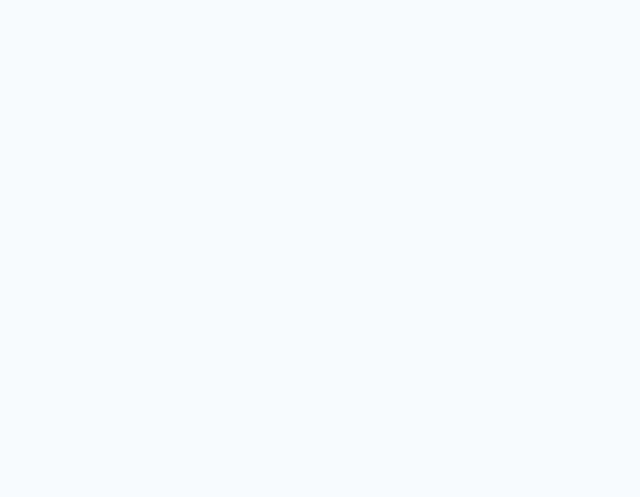
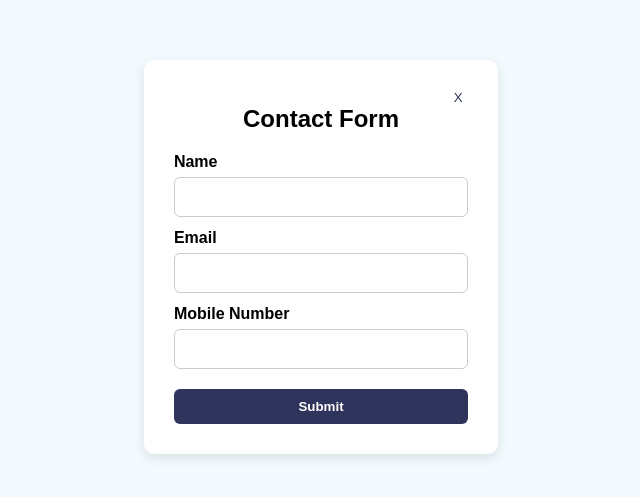
Before and after one commit to SatyamSingh432/grad-next, a React (Vite) app: page /cohort in a window 1280 px wide. Before the commit this address had no page. Shown: the part 143-640 px from the top of the page, without its empty margins (319-959 px from the left). Built offline with nearby package versions, Linux system fonts and the light colour scheme.

Commit message:
feat: Add CohortForm

```diff
--- a/src/App.jsx
+++ b/src/App.jsx
@@ -2,6 +2,7 @@ import { BrowserRouter, Route, Routes, Navigate } from "react-router-dom";
 
 import HeroSection from "./components/HeroSec";
 import AuthForm from "./components/AuthForm";
+import CohortForm from "./components/CohortForm";
 
 import "./App.css";
 
@@ -12,6 +13,7 @@ function App() {
         <Routes>
           <Route path="/" element={<HeroSection />}></Route>
           <Route path="/auth" element={<AuthForm />}></Route>
+          <Route path="/cohort" element={<CohortForm />}></Route>
         </Routes>
       </BrowserRouter>
     </div>
--- /dev/null
+++ b/src/components/CohortForm.jsx
@@ -0,0 +1,103 @@
+import { useState } from "react";
+import { useNavigate } from "react-router";
+
+import "../styles/CohortForm.css";
+
+const CohortForm = () => {
+  const navigate = useNavigate();
+
+  const [formData, setFormData] = useState({
+    name: "",
+    email: "",
+    phone: "",
+  });
+
+  const handleChange = (e) => {
+    const { name, value } = e.target;
+    setFormData((prev) => ({
+      ...prev,
+      [name]: value,
+    }));
+  };
+
+  const handleSubmit = (e) => {
+    e.preventDefault();
+
+    if (!formData.name || !formData.email || !formData.phone) {
+      alert("Please fill all fields");
+      return;
+    }
+
+    console.log("Form Submitted:", formData);
+    navigate("/");
+    setTimeout(() => {
+      alert("Form Submitted");
+    }, 1000);
+  };
+
+  return (
+    <div className="form-container-main">
+      <div className="form-container">
+        <div className="cohort-close-form">
+          <button
+            onClick={() => {
+              navigate("/");
+            }}
+          >
+            X
+          </button>
+        </div>
+        <h2 className="cohort-form-heading">Contact Form</h2>
+
+        <form onSubmit={handleSubmit} className="cohort-form">
+          <label htmlFor="name" className="cohort-form-label">
+            Name
+          </label>
+          <input
+            className="cohort-form-input"
+            type="text"
+            name="name"
+            id="name"
+            value={formData.name}
+            onChange={handleChange}
+            required
+          />
+
+          <label htmlFor="email" className="cohort-form-label">
+            Email
+          </label>
+          <input
+            className="cohort-form-input"
+            type="email"
+            name="email"
+            id="email"
+            value={formData.email}
+            onChange={handleChange}
+            required
+          />
+
+          <label htmlFor="phone" className="cohort-form-label">
+            Mobile Number
+          </label>
+          <input
+            className="cohort-form-input"
+            type="tel"
+            name="phone"
+            id="phone"
+            value={formData.phone}
+            onChange={handleChange}
+            required
+          />
+
+          <button className="cohort-form-button" type="submit">
+            Submit
+          </button>
+        </form>
+      </div>
+
+      <div />
+    </div>
+  );
+};
+
+export default CohortForm;
--- a/src/components/CohortSection.jsx
+++ b/src/components/CohortSection.jsx
@@ -3,6 +3,7 @@ import { FaTv } from "react-icons/fa";
 import { FaUserTie } from "react-icons/fa6";
 import { FaHandshakeSimple } from "react-icons/fa6";
 import { Swiper, SwiperSlide } from "swiper/react";
+import { useNavigate } from "react-router";
 
 import "swiper/css";
 import "swiper/css/pagination";
@@ -12,6 +13,8 @@ import { Pagination } from "swiper/modules";
 import "../styles/CohortSection.css";
 
 export default function CohortSection() {
+  const navigate = useNavigate();
+
   return (
     <section className="cohort-section">
       <h1 className="cohort-title">Consulting Cohort 101</h1>
@@ -81,7 +84,14 @@ export default function CohortSection() {
         </div>
       </div>
 
-      <button className="cohort-btn">Enrol for Sep Cohort</button>
+      <button
+        className="cohort-btn"
+        onClick={() => {
+          navigate("/cohort");
+        }}
+      >
+        Enrol for Sep Cohort
+      </button>
     </section>
   );
 }
--- /dev/null
+++ b/src/styles/CohortForm.css
@@ -0,0 +1,69 @@
+.form-container-main {
+  width: 100vw;
+  height: 100vh;
+  display: flex;
+  justify-content: center;
+  align-items: center;
+}
+
+.form-container {
+  max-width: 400px;
+  margin: 0 auto;
+  padding: 30px;
+  background-color: #fff;
+  border-radius: 10px;
+  box-shadow: 0 4px 12px rgba(0, 0, 0, 0.1);
+  font-family: Arial, sans-serif;
+}
+
+.cohort-form-heading {
+  text-align: center;
+  margin-bottom: 20px;
+}
+
+.cohort-form-label {
+  display: block;
+  margin: 12px 0 6px;
+  font-weight: 600;
+}
+
+.cohort-form-input {
+  width: 100%;
+  padding: 10px;
+  font-size: 1rem;
+  border: 1px solid #ccc;
+  border-radius: 6px;
+  box-sizing: border-box;
+}
+
+.cohort-form-button {
+  margin-top: 20px;
+  width: 100%;
+  padding: 10px;
+  background-color: #2e345c;
+  color: white;
+  border: none;
+  font-weight: bold;
+  border-radius: 6px;
+  cursor: pointer;
+}
+
+.success {
+  text-align: center;
+  color: green;
+  font-weight: 600;
+}
+
+.cohort-close-form {
+  width: 100%;
+  display: flex;
+  justify-content: end;
+  align-items: start;
+}
+
+.cohort-close-form button {
+  background-color: white;
+  border: none;
+  width: 20px;
+  color: #2e345c;
+}
```
